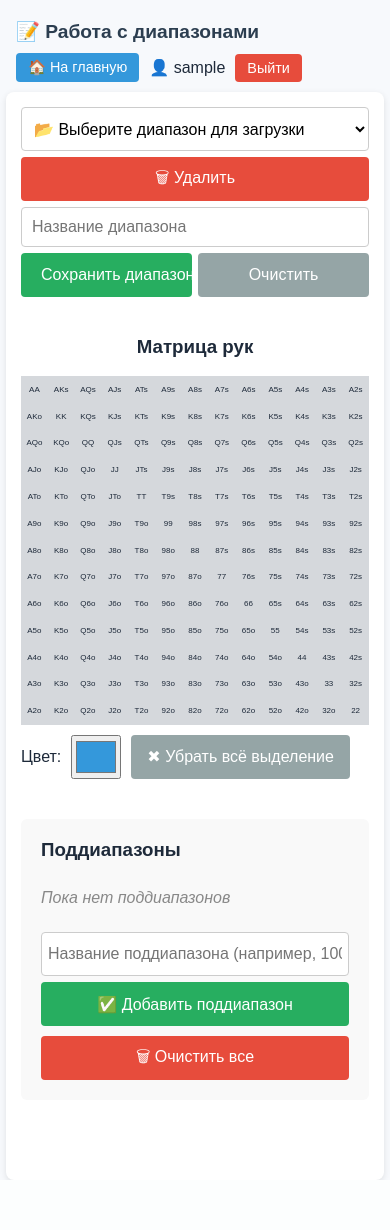
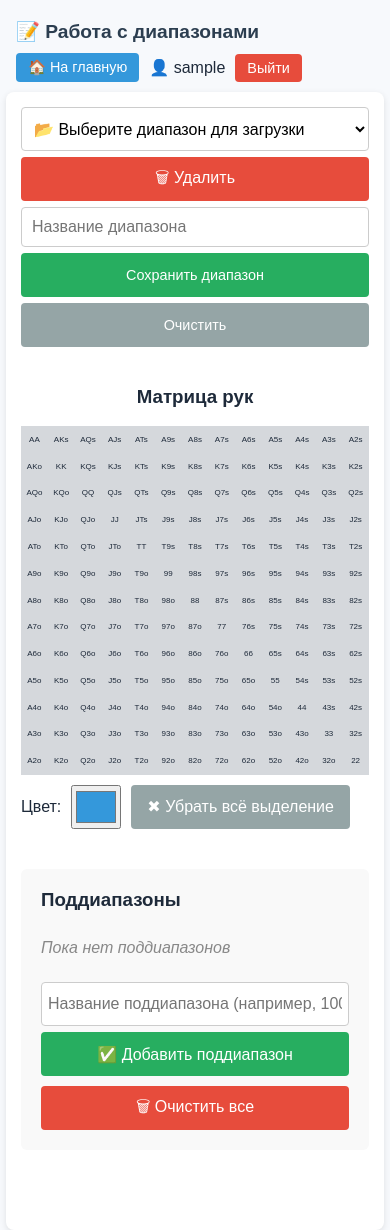
Before and after one commit to MartinIJL7/Poker-charts-trainer, a Flask app: page /create in a window 390 px wide. Before the commit the page ends 1180 px from the top, so only its background shows below. Run offline with Flask 3, Linux system fonts and the light colour scheme; the visitor is signed in with stand-in values (Sample User, id 1); data comes from the database, SQL or seed files in the repository.

Commit message:
fix: further responsive layout improvements for mobile and tablet

```diff
--- a/static/create_mode.css
+++ b/static/create_mode.css
@@ -146,6 +146,7 @@
     display: grid;
     grid-template-columns: repeat(3, 1fr);
     gap: 8px 20px;
+    min-width: 0;
 }
 
 .positions-list li {
@@ -156,6 +157,9 @@
 
 .positions-list label {
     display: flex;
+    white-space: normal;
+    word-break: break-word;
+    overflow: hidden;
     align-items: center;
     padding: 8px 12px;
     background: #f5f5f5;
--- a/static/create_range.css
+++ b/static/create_range.css
@@ -313,7 +313,7 @@ body.create-page {
 }
 
 /* ---- Responsive ---- */
-@media (max-width: 800px) {
+@media (max-width: 1000px) {
     .two-columns {
         flex-wrap: wrap;
     }
@@ -338,8 +338,22 @@ body.create-page {
     .top-row .form-group {
         flex: 1 1 100%;
     }
-    .save-range-btn {
-        width: 100%;
+
+    .position-input-wrapper {
+        flex-wrap: wrap;
+        gap: 8px;
+    }
+    .position-input-wrapper select,
+    .position-input-wrapper input,
+    .position-input-wrapper button {
+        flex: 1 1 0;
+        min-width: 0;
+        height: 40px;
+        font-size: 0.9em;
+    }
+    .position-input-wrapper button {
+        white-space: normal;
+        padding: 0 8px;
     }
 }
 
@@ -374,8 +388,10 @@ body.create-page {
     }
     .position-input-wrapper .btn-success,
     .position-input-wrapper .btn-secondary {
-        flex: 1 1 45%;
-        min-width: 45%;
+        flex: 1 1 100%;
+        min-width: 100%;
+        white-space: normal;
+        font-size: 0.9em;
     }
     #hand-matrix {
         gap: 1px !important;
```
